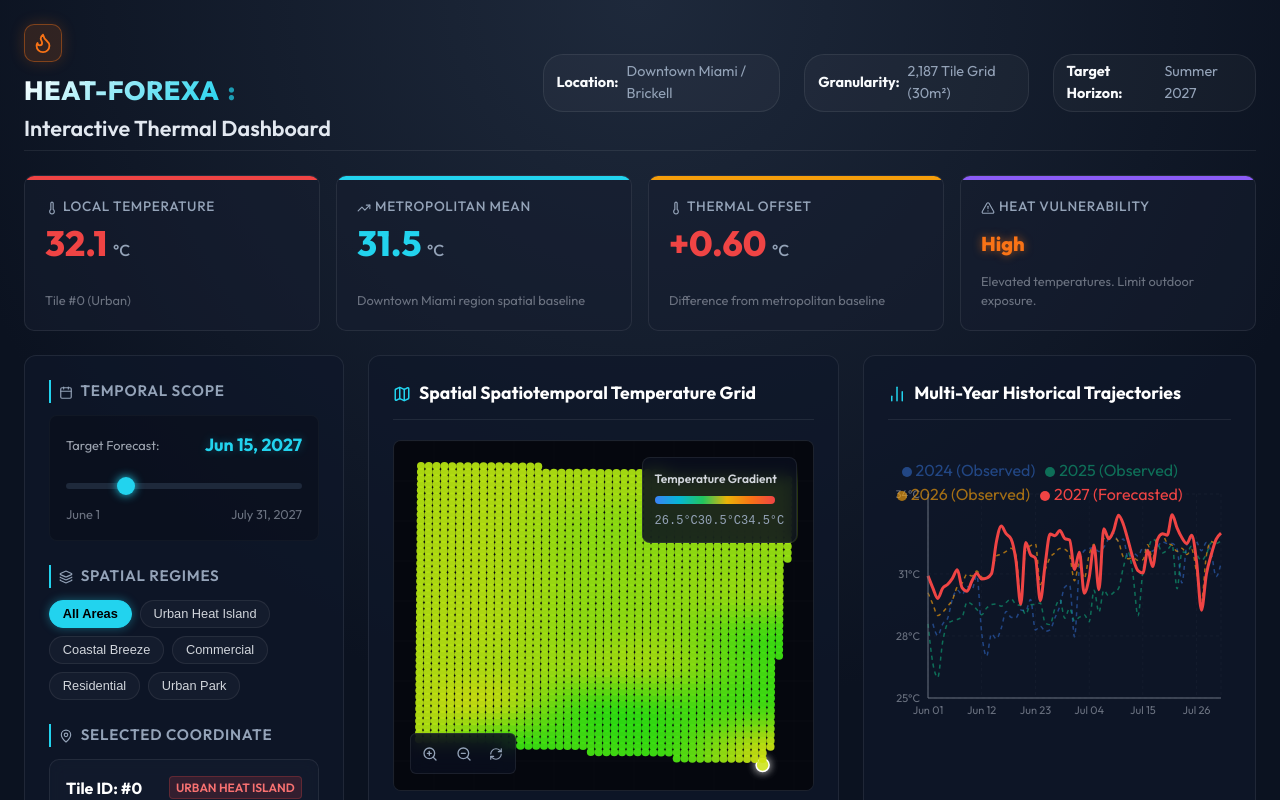
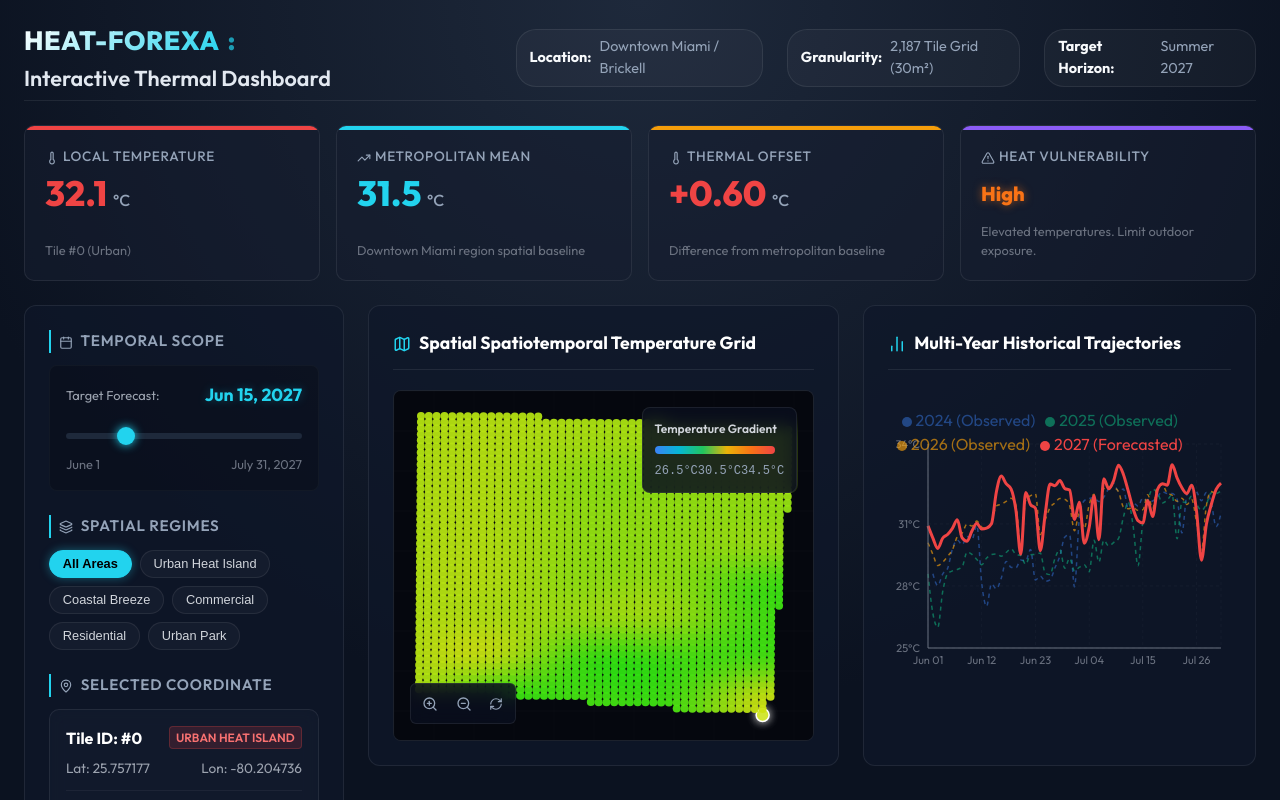
Before and after one commit to Farjana3/Heat-Forexa, a React (Vite) app in the folder frontend/: page / in a window 1280 px wide. Shown: the top 800 px of the page. Built offline with nearby package versions, Linux system fonts and the light colour scheme.

Commit message:
ui has been changed

```diff
--- a/frontend/src/App.jsx
+++ b/frontend/src/App.jsx
@@ -206,9 +206,6 @@ export default function App() {
       <header className="dashboard-header">
         <div className="header-title-container">
           <div className="header-brand">
-            <div className="header-logo-icon">
-              <Flame size={22} style={{ color: '#f97316' }} />
-            </div>
             <h1>
               <span className="brand-highlight">HEAT-FOREXA</span>
               <span className="brand-divider">:</span>
```
